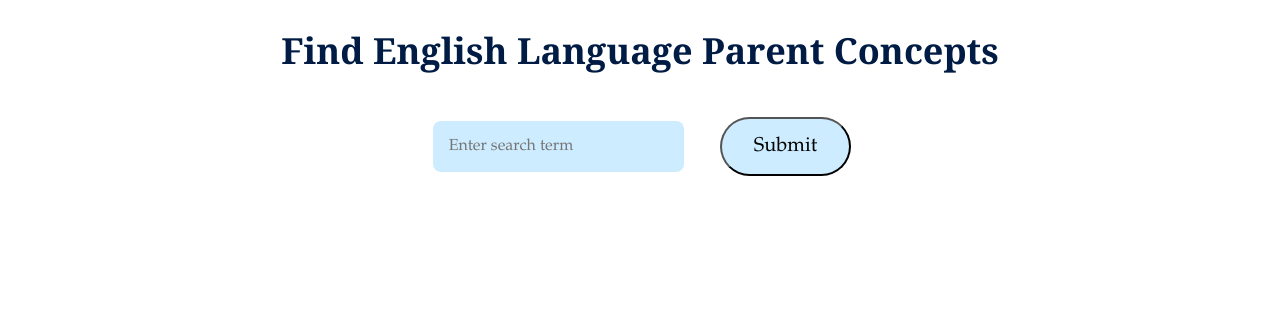
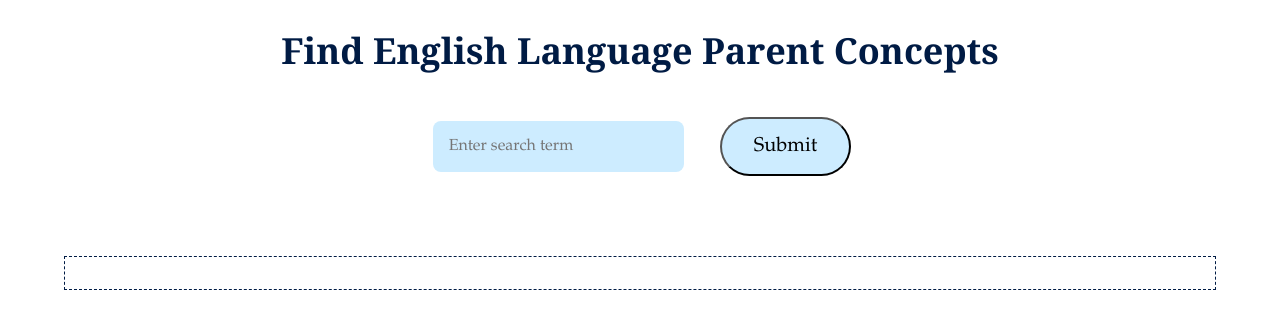
Before and after one commit to SachiraKuruppu/onit, a React app: page / in a window 1280 px wide. Shown: the top 328 px of the page. Built offline with nearby package versions, Linux system fonts and the light colour scheme.

Commit message:
Add placeholder for results

```diff
--- a/src/App.tsx
+++ b/src/App.tsx
@@ -10,6 +10,10 @@ function App(): ReactElement {
         <h2 className="f2">Find English Language Parent Concepts</h2>
       </div>
       <SearchBar onSubmit={searchTerm => { console.log(searchTerm); }}/>
+      <div
+        className="tl navy georgia ma5 pa3 grow ba b--dashed"
+        id="results"
+      />
     </div>
   );
 }
```
